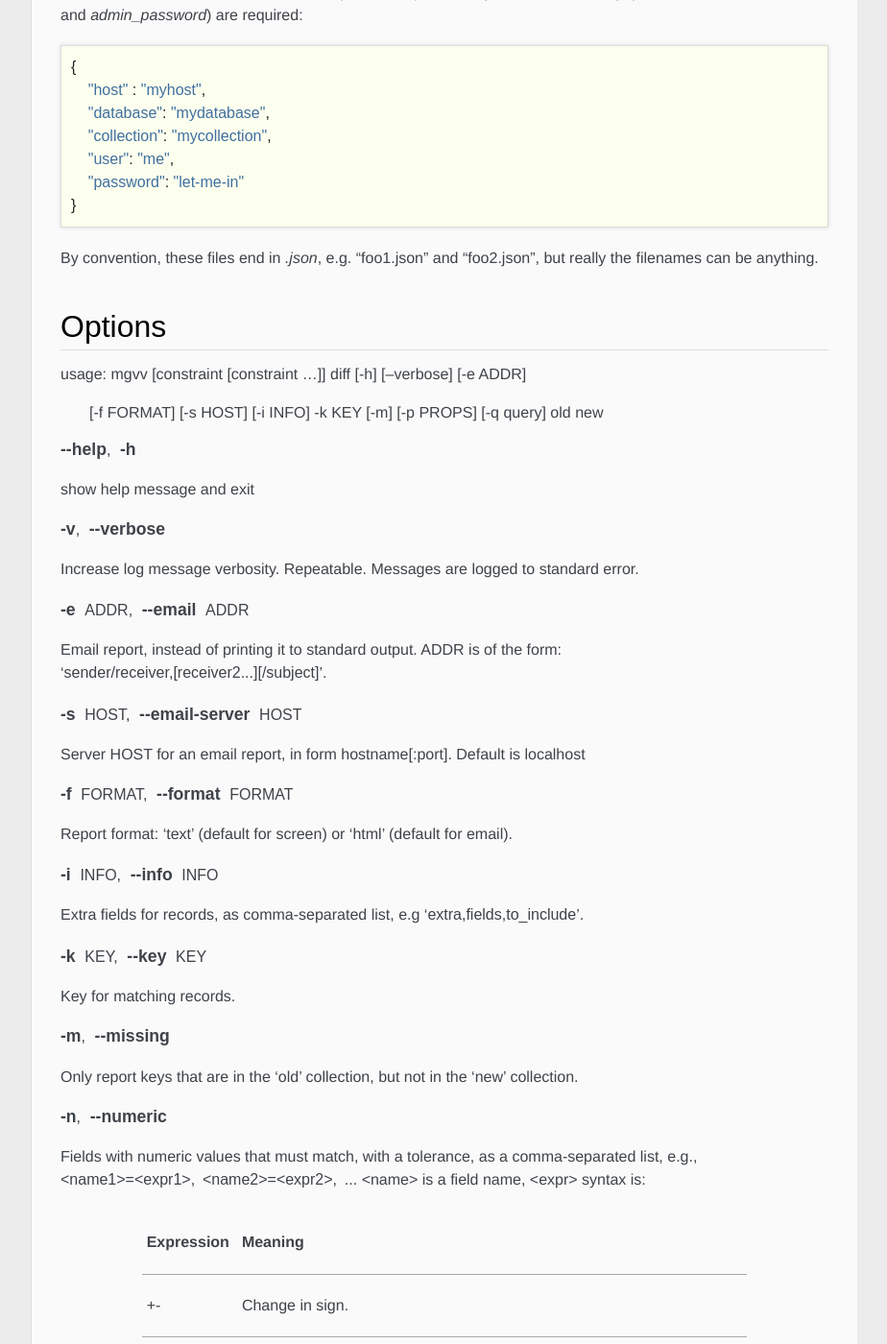
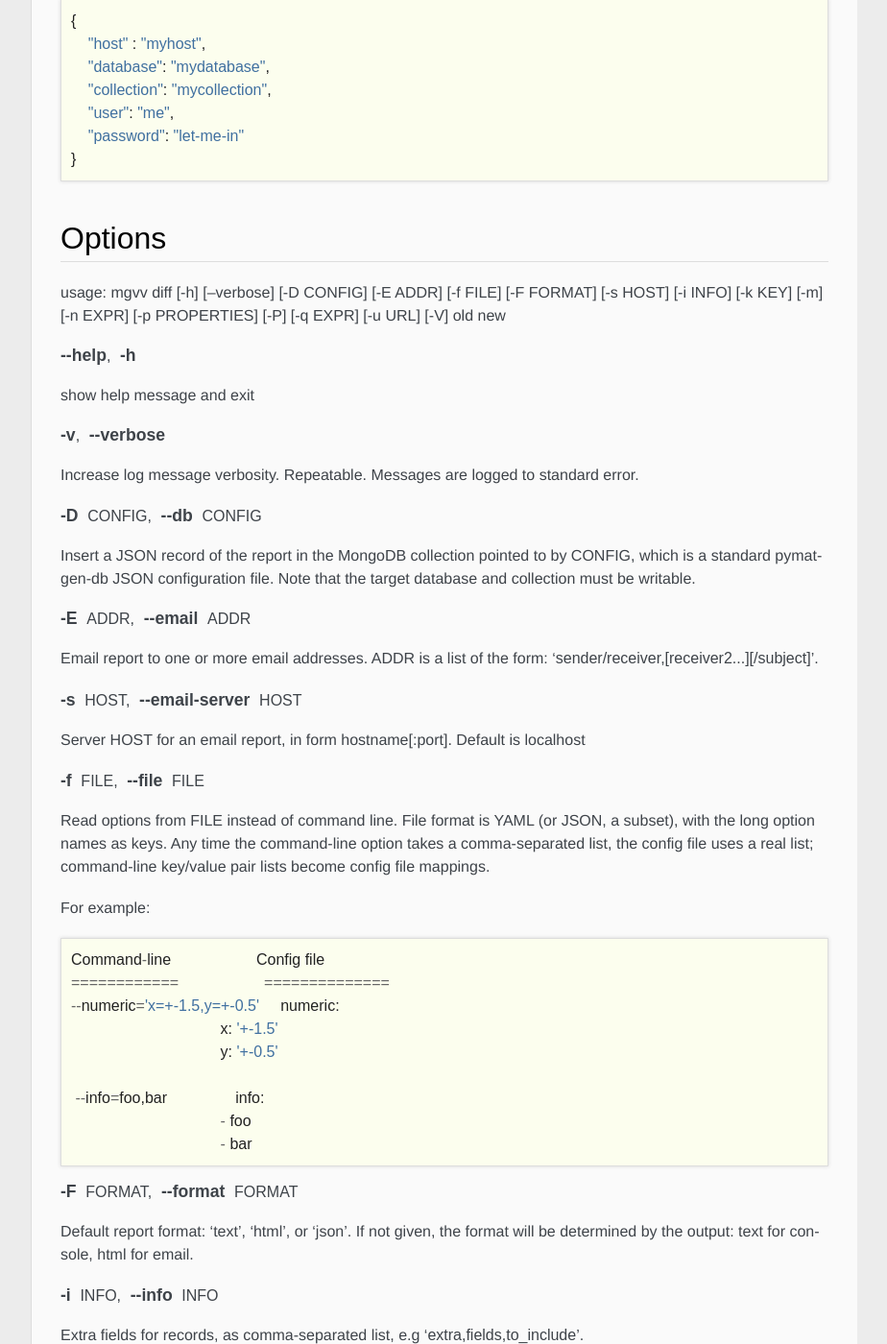
Before and after one commit to materialsproject/pymatgen-db, a Sphinx documentation site: the page built from docs/mgvv.rst, in a window 1280 px wide and 1400 px high, scrolled down 5619 px. Shown: the whole window at 96% size, without its empty margins (268-1192 px from the left). Built offline with Sphinx 7.4.7, drawn with Linux system fonts in a browser that asks for light colours; some web fonts are replaced; some of the changed text lies outside the part shown.

```diff
--- a/docs/index.rst
+++ b/docs/index.rst
@@ -12,15 +12,30 @@ Pymatgen-db also provides a clean and intuitive web ui (the
 originates for the purpose of exploring collections generated using
 pymatgen-db, it can be used to explore any Mongo database and collection.
 
-In addition, Pymatgen-db provides command-line tools for validation of MongoDB databases. Although these
-tools are designed with the Materials Project databases in mind, they could be used
-with almost any MongoDB database.
+In addition, a command-line tool :doc:`mgbuild <mgbuild>` and the
+associated API (see :class:`matgendb.builders.Builder` in the :doc:`pymatgen-db API docs </modules>`), provides a flexible
+framework for building MongoDB collections from other
+MongoDB collections or external sources.
+
+Finally, Pymatgen-db provides the command-line tool, :doc:`mgvv
+<mgvv>` for validation & verification operations on MongoDB databases.
+Although these tools are designed with the Materials Project databases
+in mind, they could be used with almost any MongoDB database.
 
 .. contents::
     :depth: 1
 
 Change Log
 ==========
+
+Version 0.4.0
+-------------
+New `mgvv diff` features.
+
+#. Configure from YAML file
+#. Improved JSON output
+#. Add JSON reports to a database
+#. Sort numeric diffs by delta value
 
 Version 0.3.9
 -------------
@@ -267,41 +282,6 @@ QueryEngine provides useful aliases for commonly used fields as well as
 translation to commonly used pymatgen objects like Structure and
 ComputedEntries.
 
-Validating a database
-----------------------
-
-The :doc:`pymatgen-db validation script (mgvv) </mgvv>` is used to validate MongoDB databases.
-
-Vhe basic usage of this command is::
-
-    mgvv [options] 'constraints'
-
-The constraints use a simplified syntax that was originally developed for this purpose, but has since
-been moved into an independent package called smoqe_ .
-
-.. _smoqe: https://pypi.python.org/pypi/smoqe/
-
-The constraints can be placed in a YAML file so that complicated sets of constraints can be built up
-and re-used. Results of validation can be formatted as plain text or HTML, and either printed to the
-screen or emailed to a list of recipients.
-
-In addition, there is a sub-command that does a "diff" of any two collections, looking for identifiers
-that are missing from one or the other, or for mis-matching values for identifiers that are the same.
-
-For example, if you want to compare the 'materials' collection in a development and production database.
-You could have two JSON configuration files, `prod.json` and `dev.json` that specified the servers,
-user and password, and database and collection names. These files have exactly the same format used
-by the `mgdb` command-line tool.
-
-You could issue this command-line::
-
-    mgvv diff -k task_id  -p icsd_id -v -i pretty_formula mdev.json mprod.json
-
-This compares with the key `task_id` and matches items with the same key on the property `icsd_id`, adding to the
-output the value of the field `pretty_formula`. Because output is to the console, the format will default to text.
-
-Like the main `mgvv` command, the results of database diffs can be formatted as text or HTML, and printed or emailed.
-
 Extending pymatgen-db
 ---------------------
 
--- a/docs/mgvv.rst
+++ b/docs/mgvv.rst
@@ -4,24 +4,19 @@
 Materials Project Database Validation: mgvv
 ============================================
 
-The command-line program, `mgvv`, is used to validate MongoDB databases.
+The command-line program, `mgvv`, is used to validate MongoDB databases. This command has two sub-commands:
 
-Validation includes (1) filtering records on a set of criteria (conjunction)
-and (2) applying simple constraints and find records that do not match any given constraint (disjunction).
+1. :ref:`mgvv validate <mgvv validate>` - Filter records on a set of criteria (conjunction) and apply a set of constraints.
 
-In addition, there is a sub-command that does a "diff" of any two collections, looking for identifiers
-that are missing from one or the other, or for mis-matching values for identifiers that are the same.
-This is the :ref:`mgvv diff <mgvv diff>` subcommand.
+2. :ref:`mgvv diff <mgvv diff>` - Look at the "diff" of any two collections, for identifiers that are missing from one or the other, or for mis-matching values for identifiers that are the same.
 
-.. _mgvv:
+.. _mgvv validate:
 
 .. program:: mgvv
 
-mgvv
-----
+mgvv validate subcommand
+-------------------------
 
-The `mgvv` program provides a convenient command-line interface to run
-validation tests of MongoDB databases.
 Database connections are configured from a file, exactly as for `mgdb`/
 The patterns to validate against can come from a file or the command-line.
 
@@ -247,15 +242,15 @@ The constraint syntax is taken from the "smoqe" package. See http://pythonhosted
 mgvv diff subcommand
 ---------------------
 
-The `diff` sub-command is invoked as one would expect::
+The `diff` sub-command takes options and two DB configurations::
 
-    mgvv diff [options..]
+    mgvv diff [options..] old.json new.json
 
 The command provides a convenient command-line interface to take the difference
 of two MongoDB database collections.
-Database connections are configured from files, exactly as for `mgdb`.
-See the :ref:`examples <mgvv diff examples>` at the end of this section for some
-full usage examples.
+Database connections are configured from JSON files,
+exactly as for `mgdb`.
+See the :ref:`examples <mgvv diff examples>` at the end of this section for full usage examples.
 
 Arguments
 ---------
@@ -283,16 +278,10 @@ or `admin_user` and `admin_password`) are required::
         "password": "let-me-in"
     }
 
-By convention, these files end in `.json`, e.g. "foo1.json" and "foo2.json", but really
-the filenames can be anything.
-
 Options
 -------
 
-usage: mgvv [constraint [constraint ...]] diff [-h] [--verbose] [-e ADDR]
-                                               [-f FORMAT] [-s HOST] [-i INFO]
-                                               -k KEY [-m] [-p PROPS] [-q query]
-                                               old new
+usage: mgvv diff [-h] [--verbose] [-D CONFIG] [-E ADDR] [-f FILE] [-F FORMAT] [-s HOST] [-i INFO] [-k KEY] [-m] [-n EXPR] [-p PROPERTIES] [-P] [-q EXPR] [-u URL] [-V] old new
 
 .. option:: --help, -h
 
@@ -302,20 +291,43 @@ show help message and exit
 
 Increase log message verbosity. Repeatable. Messages are logged to standard error.
 
+.. option:: -D CONFIG, --db CONFIG
 
-.. option::  -e ADDR, --email ADDR
+Insert a JSON record of the report in the MongoDB collection pointed to by
+CONFIG, which is a standard pymatgen-db JSON configuration file. Note that
+the target database and collection must be writable.
 
-Email report, instead of printing it to standard output. ADDR is of the form:
+.. option::  -E ADDR, --email ADDR
+
+Email report to one or more email addresses. ADDR is a list of the form:
 '``sender/receiver,[receiver2...][/subject]``'.
-
 
 .. option:: -s HOST, --email-server HOST
 
 Server HOST for an email report, in form hostname[:port]. Default is localhost
 
-.. option:: -f FORMAT, --format FORMAT
+.. option:: -f FILE, --file FILE
 
-Report format: 'text' (default for screen) or 'html' (default for email).
+Read options from FILE instead of command line. File format is YAML (or JSON,
+a subset), with the long option names as keys. Any time the command-line
+option takes a comma-separated list, the config file uses a real list;
+command-line key/value pair lists become config file mappings.
+
+For example::
+
+    Command-line                    Config file
+    ============                    ==============
+    --numeric='x=+-1.5,y=+-0.5'     numeric:
+                                       x: '+-1.5'
+                                       y: '+-0.5'
+
+     --info=foo,bar                info:
+                                       - foo
+                                       - bar
+
+.. option:: -F FORMAT, --format FORMAT
+
+Default report format: 'text', 'html', or 'json'. If not given, the format will be determined by the output: text for console, html for email.
 
 .. option:: -i INFO, --info INFO
 
@@ -364,15 +376,20 @@ Some examples follow.
 
 This option may be combined with any of the other options.
 
-.. option:: -p PROPS, --prop PROPS
+.. option:: -p PROPS, --properties PROPS
 
 Fields with properties that must match, as comma-separated list , e.g '``these_must,match``'.
+
+.. option:: -P, --print
+
+Print report to the console.
 
 .. option:: -q EXPR, --query EXPR
 
 Query to filter records before key and value tests.
-Uses simplified constraint syntax, from smoqe package, e.g.,
-'name = "oscar" and grouchiness > 3'
+Uses simplified constraint syntax, from the `smoqe package <http://pythonhosted.org/smoqe/>`_. For example::
+
+    --query='name = "oscar" and grouchiness > 3'
 
 .. option::  -u URL, --url URL
 
@@ -381,6 +398,10 @@ This can be used to take advantage of clean RESTful URL schemes such as those fo
 the Materials Project webpages::
 
     mgvv diff -k task_id -u 'https://materialsproject.org/tasks/'
+
+ .. option:: -V, --values
+
+ Only report changes in values, not missing or added keys.
 
 .. _mgvv diff examples:
 
@@ -414,12 +435,14 @@ You could issue this command-line::
 
     mgvv diff -k task_id  -p icsd_id -v -i pretty_formula mdev.json mprod.json
 
-This compares with the key `task_id` and matches items with the same key on the property `icsd_id`, adding to the
-output the value of the field `pretty_formula`. Because output is to the console, the format will default to text.
+This compares with the key `task_id` and matches items with the same key on
+the property `icsd_id`, adding to the output the value of the field
+`pretty_formula`. Because output is to the console, the format will default to
+text.
 
-To produce and view an HTML output report instead, just use the `-f` option::
+To produce and view an HTML output report instead, just use the `--format` option::
 
-    mgvv diff -f html -k task_id  -p icsd_id -v -i pretty_formula mdev.json mprod.json > page.html
+    mgvv diff --format html -k task_id  -p icsd_id -v -i pretty_formula mdev.json mprod.json > page.html
     open page.html # on OSX, view in a browser
 
 To add an email report set the recipient and, optionally, the relay server (default will be localhost)::
@@ -427,5 +450,18 @@ To add an email report set the recipient and, optionally, the relay server (defa
     mgvv diff -e "me@my.mail.domain/you@your.mail.domain/DB diff" \
         -k task_id  -p icsd_id -v -i pretty_formula mdev.json mprod.json
 
-Note that the third part of the `-e/--email` command, the subject, is optional -- but if you leave it out the
-email will arrive with no subject line.
+Note that the third part of the `-e/--email` command, the subject, is optional -- but if you leave it out the email will arrive with no subject line.
+
+As you may have noticed, the command-lines begin to get rather complicated. To replace that last example with a configuration file, use instead this command::
+
+    mgvv diff --file diff.yaml mdev.json mprod.json
+
+and then put the options into `diff.yaml` like this::
+
+    email:
+        - "me@my.mail.domain/you@your.mail.domain/DB diff"
+    key: task_id
+    properties:
+        - icsd_id
+    info:
+        - pretty_formula
--- a/matgendb/__init__.py
+++ b/matgendb/__init__.py
@@ -7,9 +7,9 @@ is also provided to enable the easy translation of MongoDB docs to useful
 pymatgen objects for analysis purposes.
 """
 
-__author__ = "Shyue Ping Ong"
-__date__ = "Sep 20 2013"
-__version__ = "0.3.9"
+__author__ = "Shyue Ping Ong, Dan Gunter"
+__date__ = "Mar 7 2014"
+__version__ = "0.4.0"
 
 
 from query_engine import QueryEngine
```
Also changed, not shown: other parts of docs/mgvv.rst (+1 -1 lines), docs/mgbuild.rst (+11 -0 lines), 10 other files.
